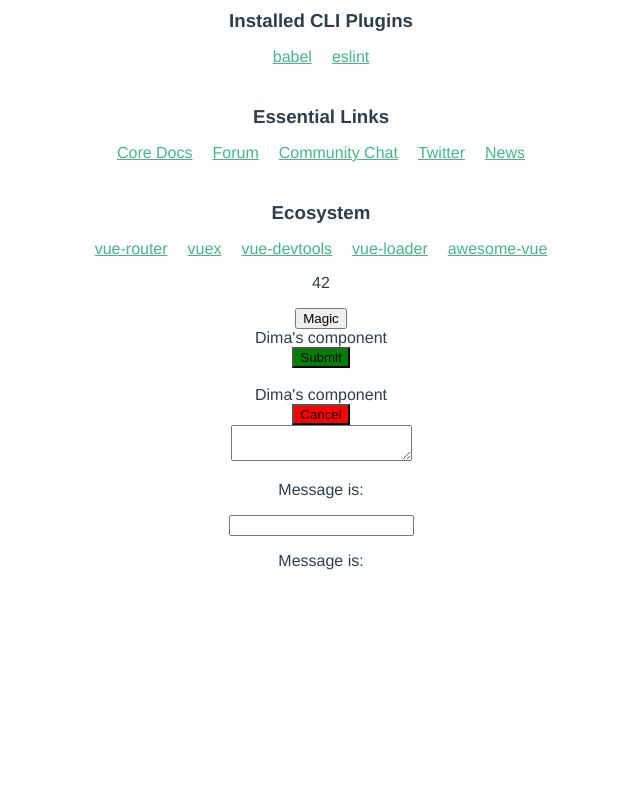
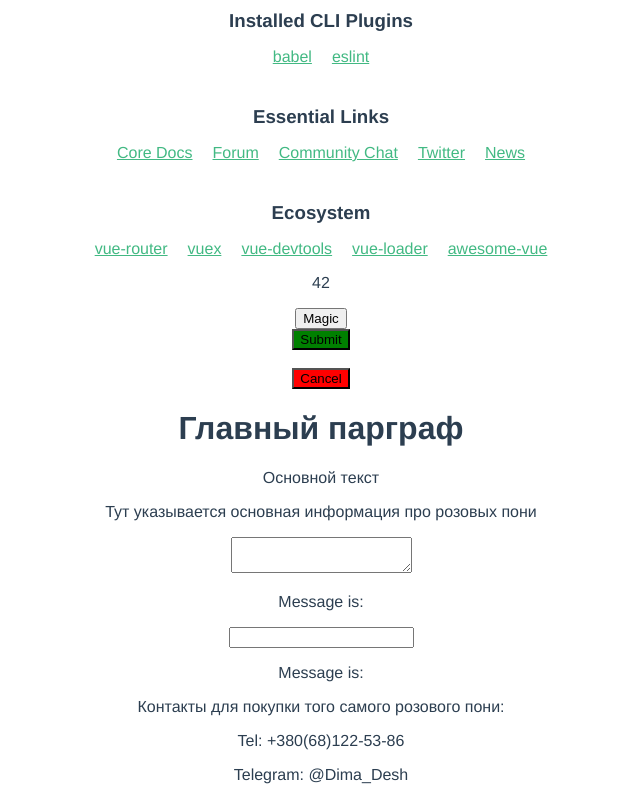
Before and after one commit to dmitry12312/movie-poster, a Vue app: page / in a window 1280 px wide. Shown: the part 510-1310 px from the top of the page, without its empty margins (319-959 px from the left). Before the commit the page ends 1096 px from the top, so only its background shows below. Built offline with nearby package versions, Linux system fonts and the light colour scheme.

Commit message:
add slots

```diff
--- a/src/App.vue
+++ b/src/App.vue
@@ -2,10 +2,26 @@
   <img :alt="alt" :src="imageSrc">
   <HelloWorld msg="false" money="42"/>
   <button @click="onClick">Magic</button>
-  <BaseButton @baseClick="xyi" :isSubmit="true" > Submit </BaseButton>
-  <BaseButton @baseClick="xyi" :isSubmit="false"> Cancel </BaseButton>
+  <BaseButton @baseClick="xyi" :isSubmit="true" ></BaseButton>
+  <BaseButton @baseClick="xyi" :isSubmit="false"></BaseButton>
+  <BaseSlots>
+    <template v-slot:header>
+      <h1>Главный парграф</h1>
+    </template>
+    <template v-slot:main>
+      <p>Основной текст</p>
+      <p>Тут указывается основная информация про розовых пони</p>
+    </template>
+  </BaseSlots>
   <BaseInput :isInput="false"/>
   <BaseInput/>
+ <BaseSlots>
+   <template v-slot:footer>
+     <p>Контакты для покупки того самого розового пони:</p>
+     <p>Tel: +380(68)122-53-86</p>
+     <p>Telegram: @Dima_Desh</p>
+   </template>
+ </BaseSlots>
 
 </template>
 
@@ -13,10 +29,12 @@
 import HelloWorld from './components/HelloWorld.vue'
 import BaseButton from "./components/BaseButton";
 import BaseInput from "./components/BaseInput";
+import BaseSlots from "./components/BaseSlots";
 
 export default {
   name: 'App',
   components: {
+    BaseSlots,
     BaseInput,
     BaseButton,
     HelloWorld,
--- a/src/components/BaseButton.vue
+++ b/src/components/BaseButton.vue
@@ -1,9 +1,10 @@
 <template>
-<br/>Dima's component
+<br/>
   <div>
-    <button @click="$emit('baseClick','Submitted!')" v-if="isSubmit" class="buttonGreen" >Submit</button>
-    <button @click="$emit('baseClick','Canceled!')" v-else class="button">Cancel</button>
+    <button @click="$emit('baseClick','Submitted!')" v-if="isSubmit" class="buttonGreen" ><slot>Submit</slot></button>
+    <button @click="$emit('baseClick','Canceled!')" v-else class="button"><slot>Cancel</slot></button>
   </div>
+
 </template>
 
 <script>
--- /dev/null
+++ b/src/components/BaseSlots.vue
@@ -0,0 +1,23 @@
+<template>
+  <div>
+    <header>
+      <slot name="header"></slot>
+    </header>
+    <main>
+      <slot name="main"></slot>
+    </main>
+    <footer>
+      <slot name="footer"></slot>
+    </footer>
+  </div>
+</template>
+
+<script>
+export default {
+  name: "BaseSlots"
+}
+</script>
+
+<style scoped>
+
+</style>
```
